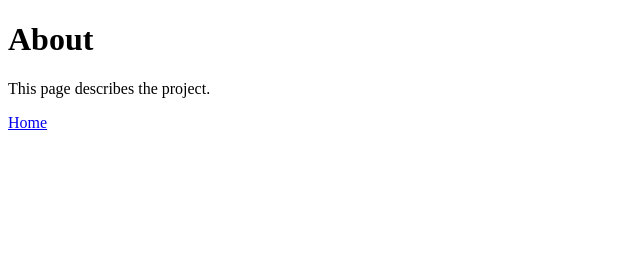
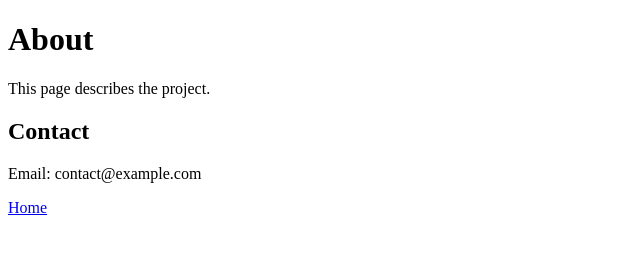
Before and after one commit to ParvamShah1/git-workflow-assignment, a plain HTML site: page about.html in a window 1280 px wide. Shown: the whole page, without its empty margins (0-640 px from the left). Drawn offline with Linux system fonts and the light colour scheme.

Commit message:
Add contact section to about.html

```diff
--- a/about.html
+++ b/about.html
@@ -7,6 +7,8 @@
 <body>
   <h1>About</h1>
   <p>This page describes the project.</p>
+  <h2>Contact</h2>
+  <p>Email: contact@example.com</p>
   <a href="index.html">Home</a>
 </body>
 </html>
```
